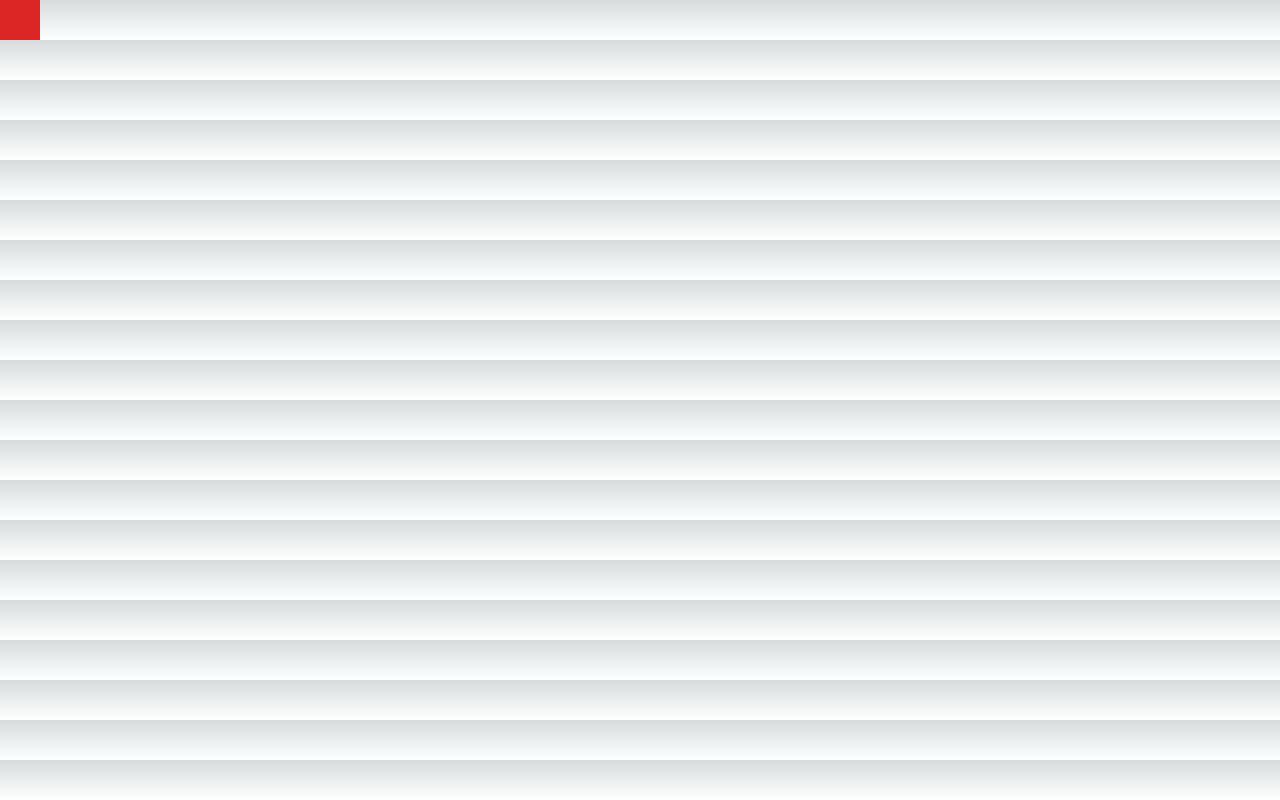
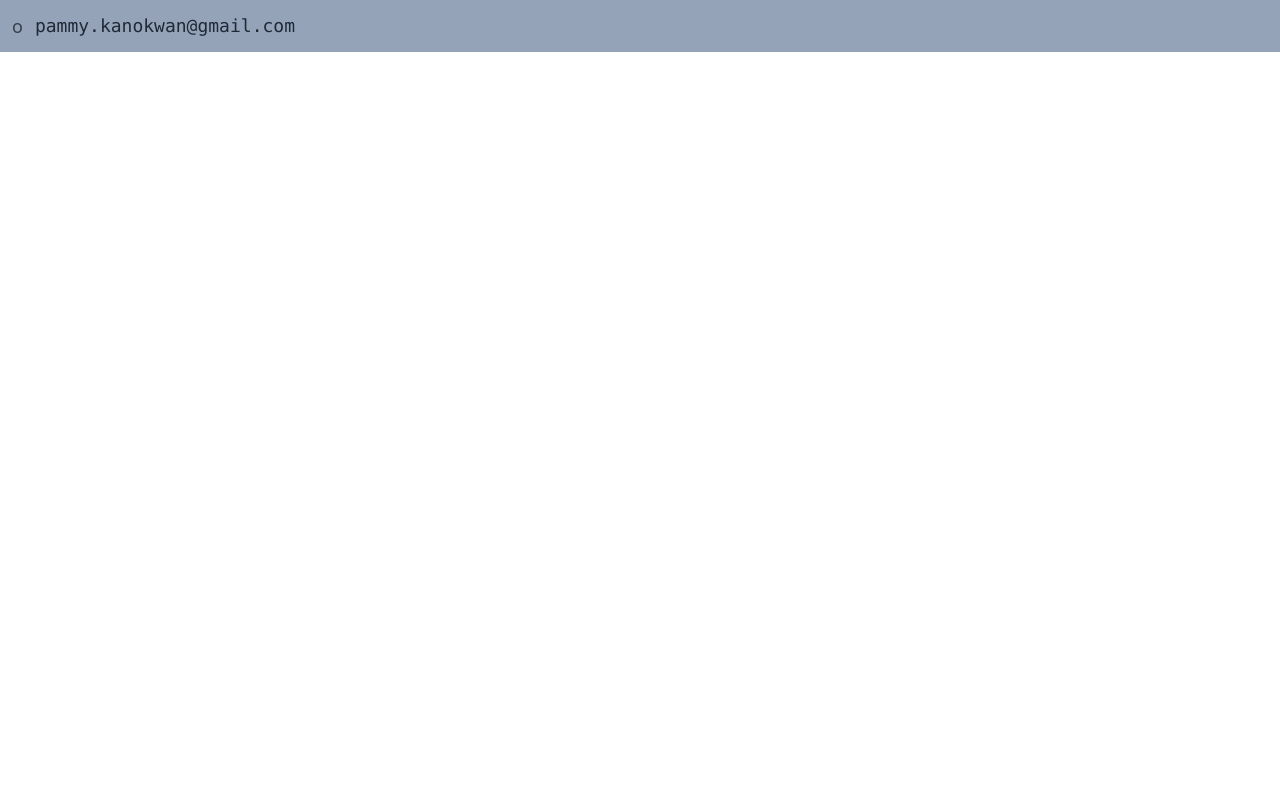
Before and after one commit to pampamz/pamm, a Next.js app: page / in a window 1280 px wide. Built offline with nearby package versions, Linux system fonts and the light colour scheme.

Commit message:
Font contect

```diff
--- /dev/null
+++ b/components/contect-detall/contect.tsx
@@ -0,0 +1,18 @@
+import React from "react";
+
+interface ContectDetailProps {}
+
+const ContectDetail: React.FC<ContectDetailProps> = ({}) => {
+  return (
+    <>
+      <div className=" flex p-3 gap-3 bg-slate-400">
+        <div className="text-lg text-gray-700 ">o</div>
+        <div className=" text-center text-lg text-gray-800 font-mono ">
+          pammy.kanokwan@gmail.com
+        </div>
+      </div>
+    </>
+  );
+};
+
+export default ContectDetail;
--- a/pages/index.tsx
+++ b/pages/index.tsx
@@ -1,13 +1,9 @@
-
+import ContectDetail from "@/components/contect-detall/contect";
 
 export default function Home() {
   return (
-
     <>
-
-     <div className="h-10 w-10 bg-red-600">
-
-     </div>
+      <ContectDetail></ContectDetail>
     </>
-      )
+  );
 }
--- a/styles/globals.css
+++ b/styles/globals.css
@@ -1,27 +1,3 @@
 @tailwind base;
 @tailwind components;
 @tailwind utilities;
-
-:root {
-  --foreground-rgb: 0, 0, 0;
-  --background-start-rgb: 214, 219, 220;
-  --background-end-rgb: 255, 255, 255;
-}
-
-@media (prefers-color-scheme: dark) {
-  :root {
-    --foreground-rgb: 255, 255, 255;
-    --background-start-rgb: 0, 0, 0;
-    --background-end-rgb: 0, 0, 0;
-  }
-}
-
-body {
-  color: rgb(var(--foreground-rgb));
-  background: linear-gradient(
-      to bottom,
-      transparent,
-      rgb(var(--background-end-rgb))
-    )
-    rgb(var(--background-start-rgb));
-}
```
